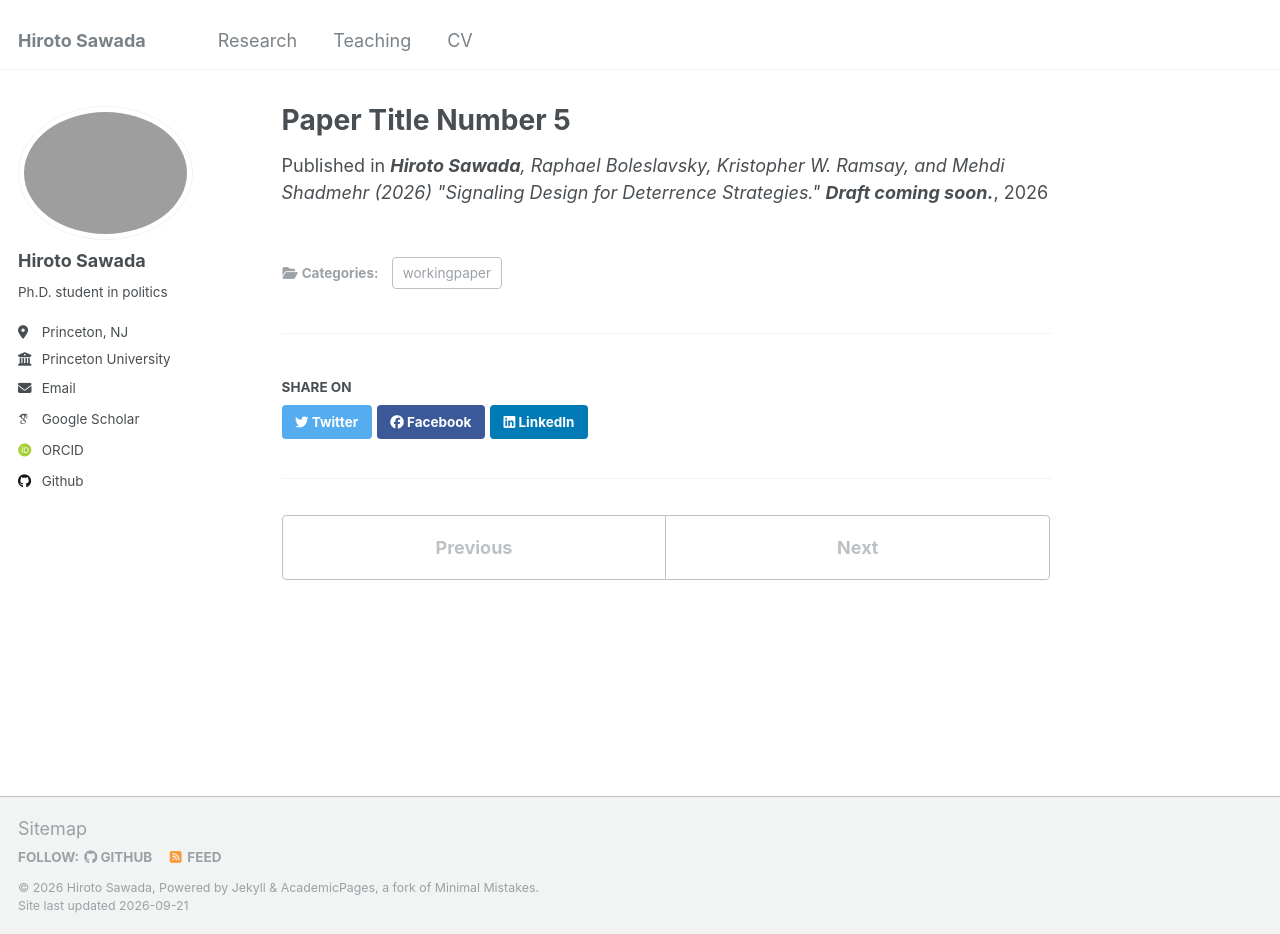
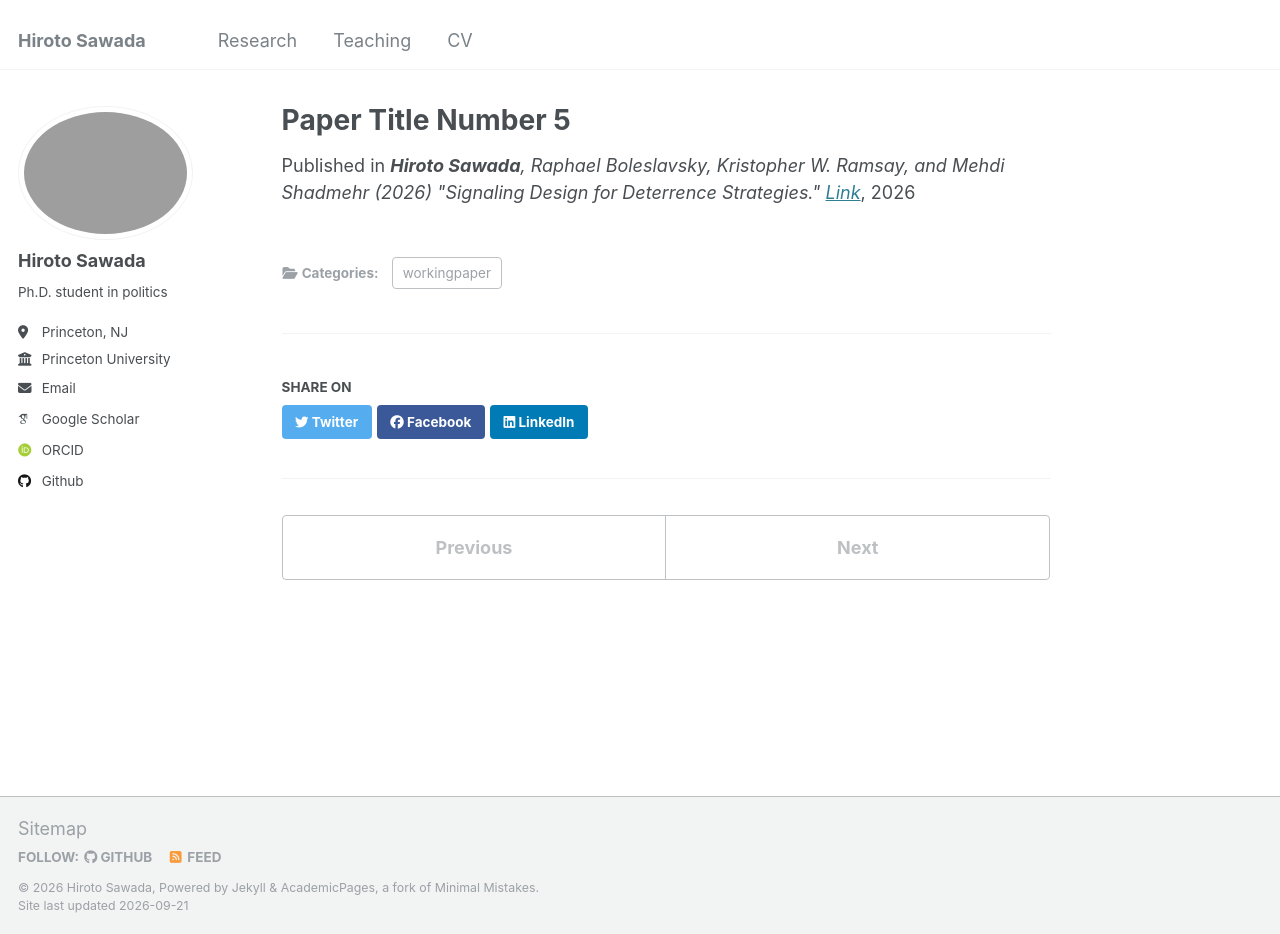
Before and after one commit to hiroto-sawada/hiroto-sawada.github.io, a Jekyll site: the page built from _publications/2026-08-21-BurningBridgesBurningMoney.md, in a window 1280 px wide and 934 px high. Built offline with Jekyll 4.4.1, drawn with Linux system fonts in a browser that asks for light colours; some web fonts are replaced.

Commit message:
Update 2026-08-21-BurningBridgesBurningMoney.md

```diff
--- a/_publications/2026-08-21-BurningBridgesBurningMoney.md
+++ b/_publications/2026-08-21-BurningBridgesBurningMoney.md
@@ -3,5 +3,5 @@ title: "Paper Title Number 5"
 collection: publications
 category: workingpaper
 date: 2026-08-21
-venue: '<b>Hiroto Sawada</b>, Raphael Boleslavsky, Kristopher W. Ramsay, and Mehdi Shadmehr (2026) "Signaling Design for Deterrence Strategies." <b>Draft coming soon.</b>'
+venue: '<b>Hiroto Sawada</b>, Raphael Boleslavsky, Kristopher W. Ramsay, and Mehdi Shadmehr (2026) "Signaling Design for Deterrence Strategies." <a href="https://hiroto-sawada.github.io/files/Disaster_LatestDraft.pdf">Link</a>'
 ---
```
